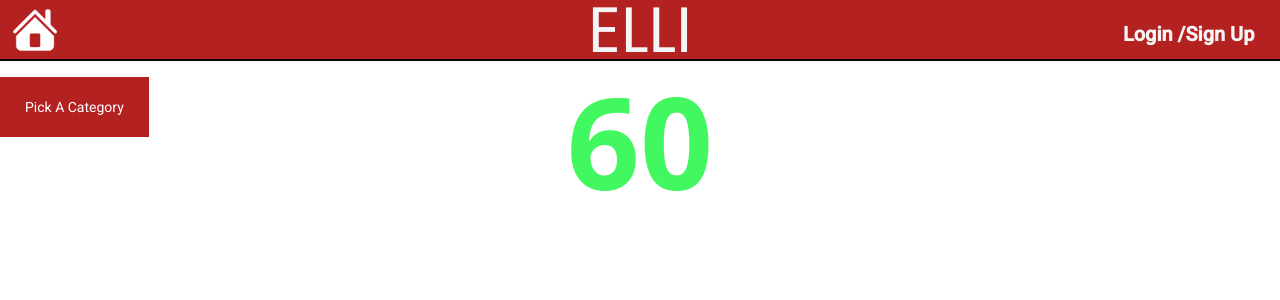
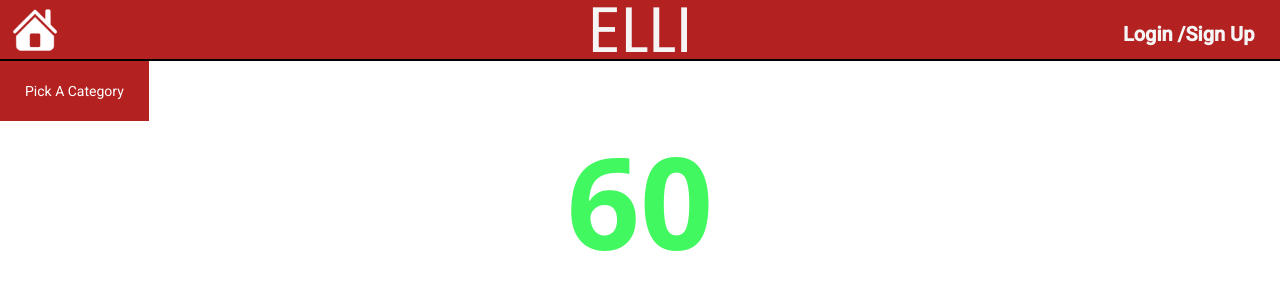
Before and after one commit to blbarr01/EnglishLearningInitiative, an Angular app in the folder ELLI/: page /game in a window 1280 px wide. Shown: the top 300 px of the page. Built offline with nearby package versions, Linux system fonts and the light colour scheme.

Commit message:
Revert "Merge branch 'testComponent' of https://github.com/blbarr01/EnglishLearningInitiative into testComponent"
This reverts commit 9b9a8f7805b695d88bc101075c14506b03634102, reversing
changes made to 58d4cc262baac90277af6d04545e68f3e865d02d.

```diff
--- a/ELLI/src/app/features/test/test.component.html
+++ b/ELLI/src/app/features/test/test.component.html
@@ -1,3 +1,4 @@
+
 <app-category-selector></app-category-selector>
 <div class=category>
   <h2>{{CurrentCategory[currentQuiz].question}}</h2>
@@ -9,7 +10,5 @@
     <p>{{quiz.option}} </p>
   </div>
 
-</div>
-
-<h2 class="green-color-correct" *ngIf="isCorrect">Correct! </h2>
-<h2 class="red-color-wrong" *ngIf="isInCorrect">Incorrect </h2>
+  <h2 class="green-color-correct" *ngIf="isCorrect">Correct! </h2>
+  <h2 class="red-color-wrong" *ngIf="isInCorrect">Incorrect </h2>
--- a/ELLI/src/app/shared/components/category-selector/category-selector.component.css
+++ b/ELLI/src/app/shared/components/category-selector/category-selector.component.css
@@ -14,8 +14,6 @@ ul.styleOfList
 #dropdown-menu
 {
   text-align: left;
-  position: absolute;
-  padding: 0px;
 
 
 }
```
